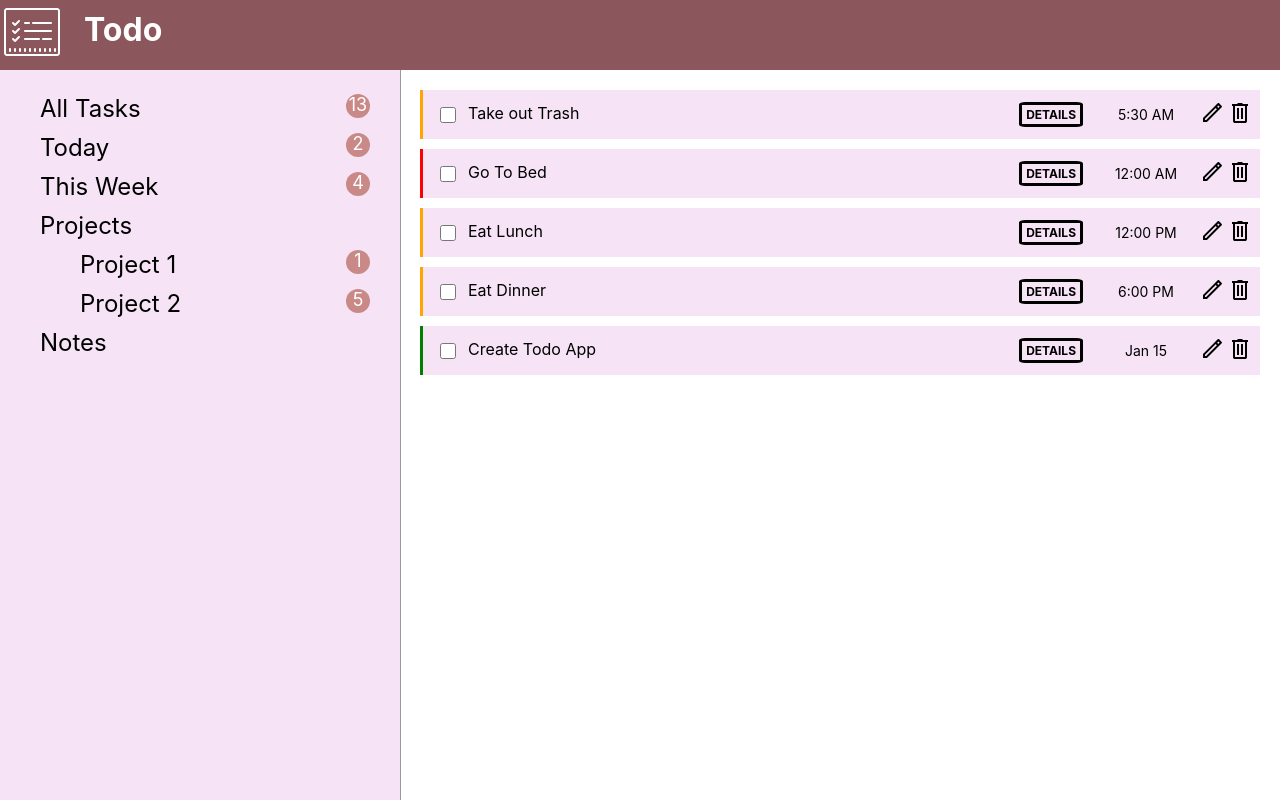
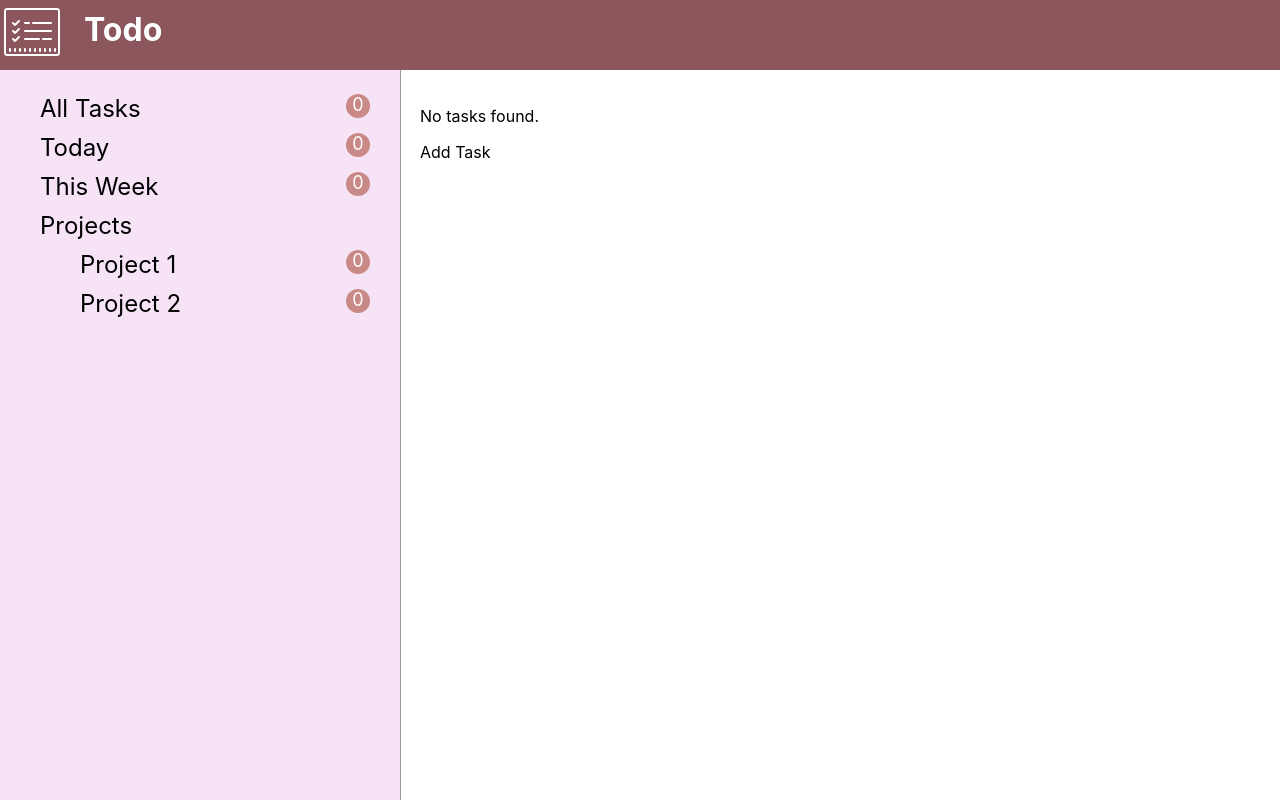
Before and after one commit to AmberThrall/Todo-App, a React (Create React App) app: page / in a window 1280 px wide. Built offline with nearby package versions, Linux system fonts and the light colour scheme.

Commit message:
Task management

```diff
--- a/src/App.css
+++ b/src/App.css
@@ -10,7 +10,7 @@
     height: calc(100% - 70px);
 }
 
-.AppRightSide {
+.TaskFeed {
     width: calc(100% - 440px);
     text-align: left;
     float: right;
--- a/src/App.js
+++ b/src/App.js
@@ -1,7 +1,7 @@
 import './App.css';
 import Header from './Header.js';
 import NavBar from './NavBar.js';
-import Task from './Task.js';
+import TaskFeed from './TaskFeed.js';
 
 function App() {
   return (
@@ -9,13 +9,7 @@ function App() {
         <Header />
         <div className="AppSplit">
             <NavBar />
-            <div className="AppRightSide">
-                <Task title="Take out Trash" due={new Date(2022, 0, 12, 5, 30)} priority="medium" />
-                <Task title="Go To Bed" due={new Date(2022, 0, 12, 0, 0)} priority="high" />
-                <Task title="Eat Lunch" due={new Date(2022, 0, 12, 12, 0)} priority="medium" />
-                <Task title="Eat Dinner" due={new Date(2022, 0, 12, 18, 0)} priority="medium" />
-                <Task title="Create Todo App" due={new Date(2022, 0, 15)} priority="low" />
-            </div>
+            <TaskFeed />
         </div>
     </div>
   );
--- /dev/null
+++ b/src/Data.js
@@ -0,0 +1,42 @@
+import TaskFeed from './TaskFeed.js';
+
+let Data = {
+    tasks: [],
+    projects: [ "Project 1", "Project 2" ],
+    searchParams: {},
+
+    addTask: function(title, due, details, project, priority = "medium") {
+        let id = this.tasks.length;
+
+        this.tasks.push({
+            id,
+            title,
+            due,
+            details,
+            project,
+            priority
+        });
+
+        return id;
+    },
+
+    findTasks: function(props) {
+        let results = [];
+
+        for (let task of this.tasks) {
+            if (props.dateRange !== undefined && props.dateRange.min !== undefined && props.dateRange.max !== undefined) {
+                if (!(task.due >= props.dateRange.min || task.due <= props.dateRange.max))
+                    continue;
+            }
+
+            if (props.project !== undefined && task.project !== props.project)
+                continue;
+
+            results.push(task);
+        }
+
+        return results;
+    }
+};
+
+export default Data;
--- a/src/NavBar.js
+++ b/src/NavBar.js
@@ -1,20 +1,44 @@
 import React from 'react';
+import Data from './Data.js';
 import './NavBar.css';
 
 class NavBar extends React.Component {
+    constructor(props) {
+        super(props);
+        this.state = {
+            refresh: true,
+        };
+    }
+
+    componentDidMount() {
+        Data.refreshNavBar = () => { this.setState({ reload: true }); }
+    }
+
     render() {
+        let projects = [];
+        for (let project of Data.projects) {
+            let numTasks = Math.min(Data.findTasks({ project }).length, 99);
+            projects.push(<li key={project} className="navItem"><a>{project}</a><span className="navItemCount">{numTasks}</span></li>);
+        }
+
+        let totalTasks = Math.min(Data.tasks.length, 99);
+        let now = new Date();
+        let today = new Date(now.getFullYear(), now.getMonth(), now.getDate());
+        let todaysTasks = Math.min(Data.findTasks({ dateRange: { min: today, max: today } }).length, 99);
+
+        let sunday = new Date(today);
+        sunday.setDate(today.getDate() - today.getDay());
+        let saturday = new Date(sunday.getFullYear(), sunday.getMonth(), sunday.getDate() + 6);
+        let weeksTasks = Math.min(Data.findTasks({ dateRange: { min: sunday, max: saturday } }).length, 99);
+
         return (
             <div className="navBar">
                 <ul className="navGroups">
-                    <li className="navItem"><a>All Tasks</a><span className="navItemCount">13</span></li>
-                    <li className="navItem"><a>Today</a><span className="navItemCount">2</span></li>
-                    <li className="navItem"><a>This Week</a><span className="navItemCount">4</span></li>
-                    <li>Projects</li>
-                    <ul className="navProjects">
-                        <li className="navItem"><a>Project 1</a><span className="navItemCount">1</span></li>
-                        <li className="navItem"><a>Project 2</a><span className="navItemCount">5</span></li>
-                    </ul>
-                    <li className="navItem"><a>Notes</a></li>
+                    <li key="allTasks" className="navItem"><a onClick={ () => { Data.searchParams = {} } }>All Tasks</a><span className="navItemCount">{totalTasks}</span></li>
+                    <li key="today" className="navItem"><a onClick={ () => { Data.searchParams = { dateRange: { min: today, max: today } }; }}>Today</a><span className="navItemCount">{todaysTasks}</span></li>
+                    <li key="week" className="navItem"><a onClick={ () => { Data.searchParams = { dateRange: { min: sunday, max: saturday } }; }}>This Week</a><span className="navItemCount">{weeksTasks}</span></li>
+                    <li key="projects">Projects</li>
+                    <ul className="navProjects">{projects}</ul>
                 </ul>
             </div>
         );
--- a/src/Task.js
+++ b/src/Task.js
@@ -59,11 +59,13 @@ class Task extends React.Component {
     render() {
         return (
             <table className={this.#taskPriority(this.props.priority)}>
+                <tbody><tr>
                 <td className="taskLeftSide"><Checkbox label={this.props.title} /></td>
                 <td className="taskDetails"><a>Details</a></td>
                 <td className="taskDue">{this.#timeTill(this.props.due)}</td>
                 <td className="taskIcon"><img src={editIcon} alt="Edit" /></td>
                 <td className="taskIcon"><img src={trashIcon} alt="Delete" /></td>
+                </tr></tbody>
             </table>
         );
     }
--- /dev/null
+++ b/src/TaskFeed.js
@@ -0,0 +1,50 @@
+import React, { useState, useEffect } from 'react';
+import Task from './Task.js';
+import Data from './Data.js';
+
+class TaskFeed extends React.Component {
+    constructor(props) {
+        super(props);
+        this.state = {
+            refresh: true,
+        };
+    }
+
+    componentDidMount() {
+        Data.refreshFeed = () => { this.setState({ reload: true }); }
+    }
+
+    randomTask() {
+        Data.addTask(`Task #${Data.tasks.length + 1}`, new Date(), "details", "Project 1");
+        console.log(Data.tasks);
+        Data.refreshFeed();
+        Data.refreshNavBar();
+    }
+
+    render() {
+        let tasks = Data.findTasks(Data.searchParams);
+        let content = [];
+        for (let task of tasks) {
+            content.push(<Task id={task.id} title={task.title} due={task.due} priority={task.priority} />);
+        }
+
+        if (content.length === 0) {
+            return (
+                <div className="TaskFeed">
+                    <p>No tasks found.</p>
+                    <a onClick={this.randomTask}>Add Task</a>
+                </div>
+            );
+        }
+        else {
+            return (
+                <div className="TaskFeed">
+                    {content}
+                    <a onClick={this.randomTask}>Add Task</a>
+                </div>
+            );
+        }
+    }
+}
+
+export default TaskFeed;
--- a/src/index.js
+++ b/src/index.js
@@ -3,6 +3,7 @@ import ReactDOM from 'react-dom';
 import './index.css';
 import App from './App';
 import reportWebVitals from './reportWebVitals';
+import Data from './Data.js';
 
 ReactDOM.render(
   <React.StrictMode>
```
